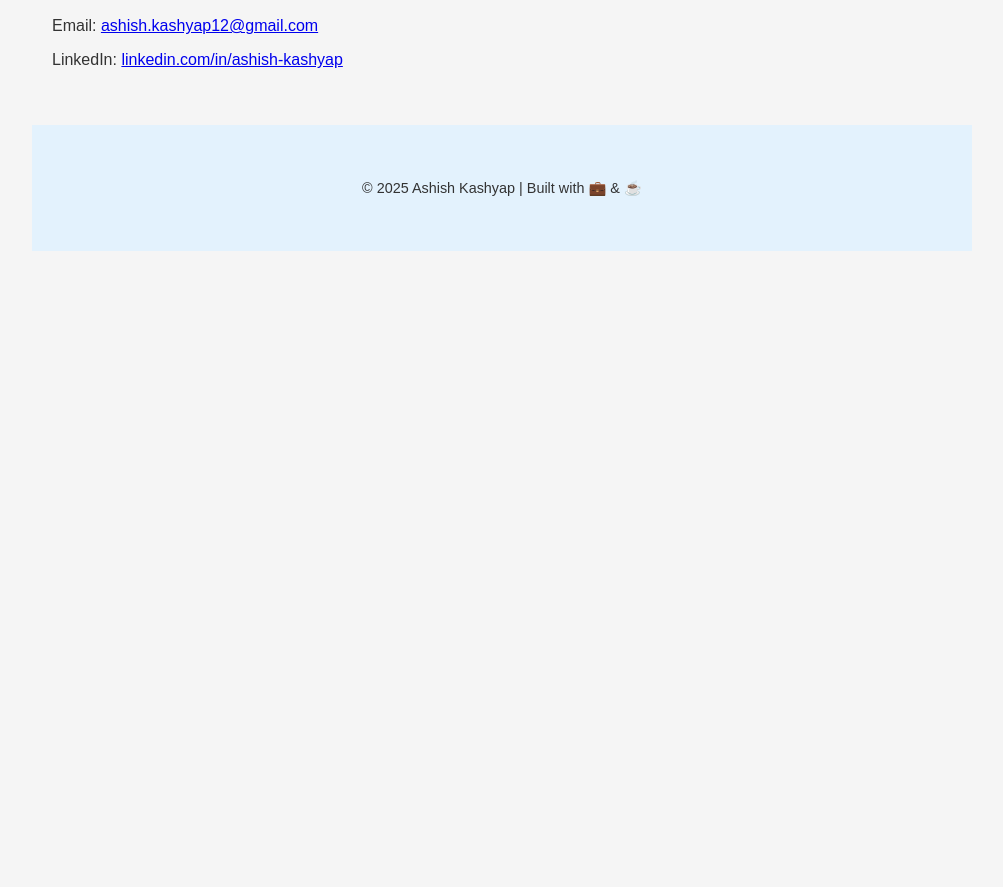
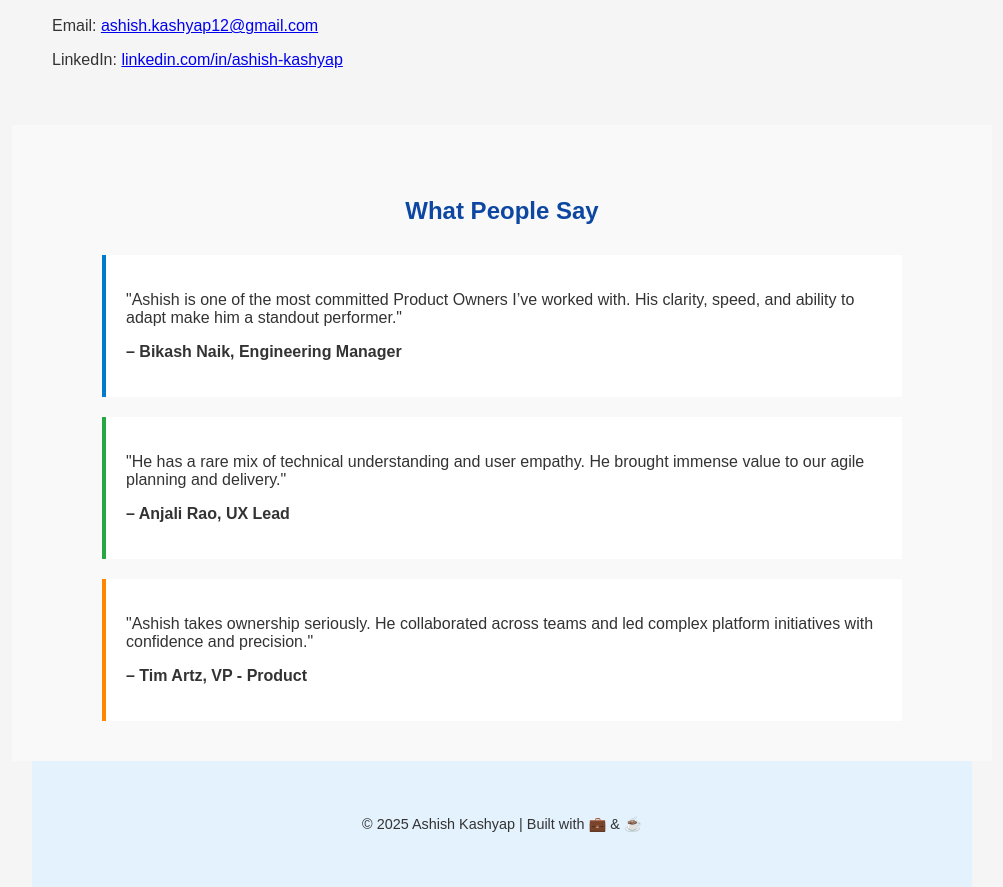
Before and after one commit to akashyappo/ashishkashyap-portfolio, a plain HTML site: page index.html in a window 1280 px wide. Shown: the part 1490-2377 px from the top of the page, without its empty margins (138-1141 px from the left). Before the commit the page ends 1741 px from the top, so only its background shows below. Drawn offline with Linux system fonts and the light colour scheme.

Commit message:
Added SEO and Testimonials

```diff
--- a/index.html
+++ b/index.html
@@ -2,6 +2,29 @@
 <html lang="en">
 <head>
   <meta charset="UTF-8" />
+
+<!-- Basic Meta Tags -->
+<meta charset="UTF-8" />
+<meta name="viewport" content="width=device-width, initial-scale=1.0" />
+<meta name="author" content="Ashish Kashyap" />
+<meta name="description" content="Ashish Kashyap – Senior Product Owner | Quick learner | Expert in SaaS, Agile, BI, and AI tools like ChatGPT" />
+<meta name="keywords" content="Ashish Kashyap, Product Owner, SaaS, Agile, Bangalore, ChatGPT, BI, AI, Software, Resume, Portfolio" />
+<meta name="robots" content="index, follow" />
+
+<!-- Open Graph (for LinkedIn, Facebook) -->
+<meta property="og:title" content="Ashish Kashyap – Senior Product Owner" />
+<meta property="og:description" content="Quick learner, strong collaborator, expert in Agile, SaaS, BI & Generative AI" />
+<meta property="og:image" content="https://YOUR_DOMAIN.com/profile-image.jpg" />
+<meta property="og:url" content="https://YOUR_DOMAIN.com" />
+<meta property="og:type" content="website" />
+
+<!-- Twitter Card -->
+<meta name="twitter:card" content="summary_large_image" />
+<meta name="twitter:title" content="Ashish Kashyap – Product Owner Portfolio" />
+<meta name="twitter:description" content="Quick learner, strong collaborator, expert in Agile, SaaS, BI & Generative AI" />
+<meta name="twitter:image" content="https://YOUR_DOMAIN.com/profile-image.jpg" />
+
+
   <meta name="viewport" content="width=device-width, initial-scale=1.0" />
   <title>Ashish Kashyap | Senior Product Owner</title>
   <style>
@@ -85,6 +108,29 @@
     <p>LinkedIn: <a href="https://www.linkedin.com/in/ashish-kashyap" target="_blank">linkedin.com/in/ashish-kashyap</a></p>
   </section>
 
+<section id="testimonials" style="padding: 40px; background-color: #f9f9f9;">
+  <h2 style="text-align: center; margin-bottom: 30px;">What People Say</h2>
+
+  <div style="display: flex; flex-direction: column; gap: 20px; max-width: 800px; margin: auto;">
+
+    <div style="background: white; padding: 20px; border-left: 4px solid #007acc;">
+      <p>"Ashish is one of the most committed Product Owners I’ve worked with. His clarity, speed, and ability to adapt make him a standout performer."</p>
+      <p style="font-weight: bold; margin-top: 10px;">– Bikash Naik, Engineering Manager</p>
+    </div>
+
+    <div style="background: white; padding: 20px; border-left: 4px solid #28a745;">
+      <p>"He has a rare mix of technical understanding and user empathy. He brought immense value to our agile planning and delivery."</p>
+      <p style="font-weight: bold; margin-top: 10px;">– Anjali Rao, UX Lead</p>
+    </div>
+
+    <div style="background: white; padding: 20px; border-left: 4px solid #ff8800;">
+      <p>"Ashish takes ownership seriously. He collaborated across teams and led complex platform initiatives with confidence and precision."</p>
+      <p style="font-weight: bold; margin-top: 10px;">– Tim Artz, VP - Product</p>
+    </div>
+
+  </div>
+</section>
+
   <footer>
     <p>© 2025 Ashish Kashyap | Built with 💼 & ☕</p>
   </footer>
```
